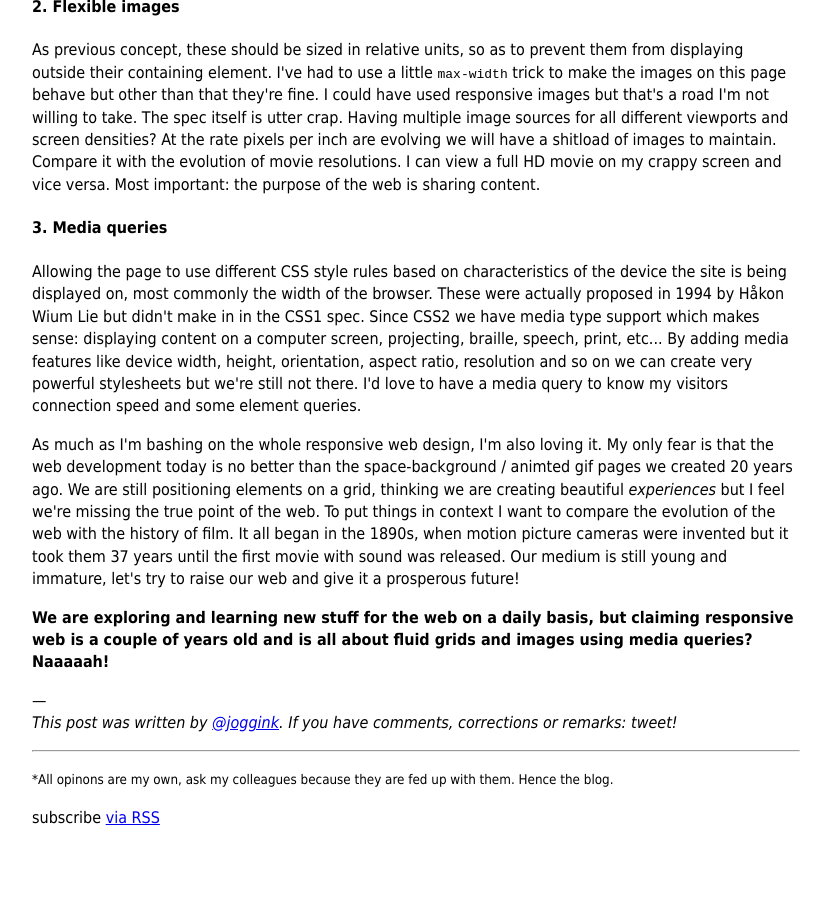
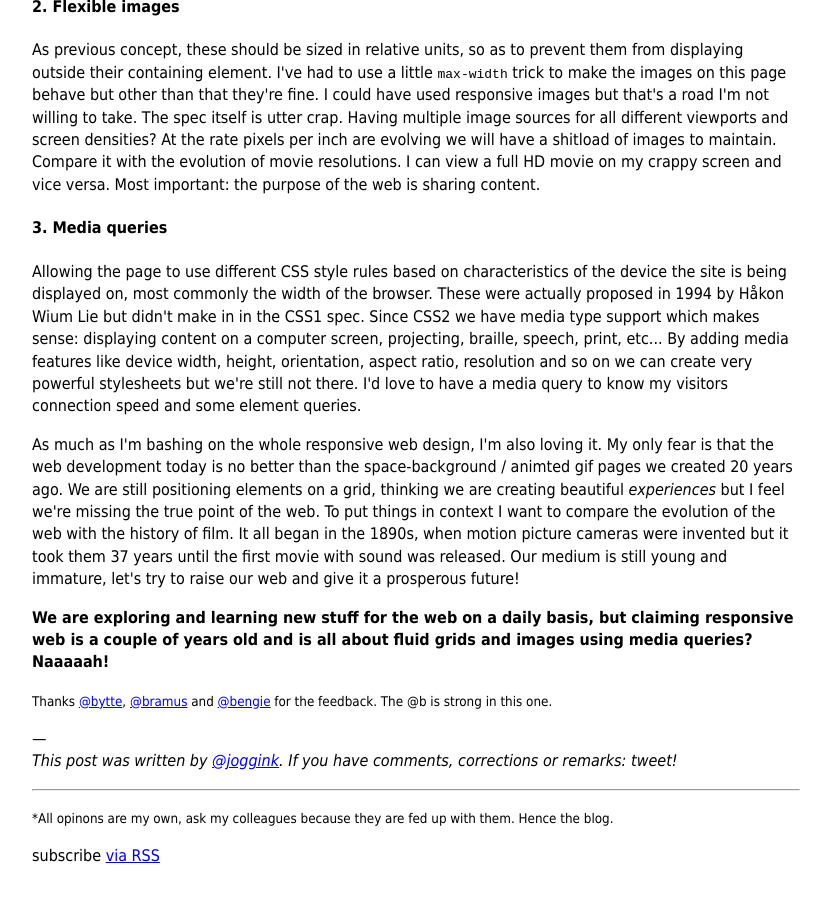
Before and after one commit to joggink/joggink.github.io, a Jekyll site: the page built from _posts/2016-06-23-responsive-web.md, in a window 1280 px wide and 900 px high, scrolled down 3251 px. Shown: the whole window, without its empty margins (224-1055 px from the left). Built offline with Jekyll 4.4.1, drawn with Linux system fonts in a browser that asks for light colours; before the commit the page ends 4112 px from its top, so only the background shows below that.

Commit message:
adding thanks

```diff
--- a/_posts/2016-06-23-responsive-web.md
+++ b/_posts/2016-06-23-responsive-web.md
@@ -77,4 +77,8 @@ disqus: false
 
 <p>As much as I'm bashing on the whole responsive web design, I'm also loving it. My only fear is that the web development today is no better than the space-background / animted gif pages we created 20 years ago. We are still positioning elements on a grid, thinking we are creating beautiful <em>experiences</em> but I feel we're missing the true point of the web. To put things in context I want to compare the evolution of the web with the history of film. It all began in the 1890s, when motion picture cameras were invented but it took them 37 years until the first movie with sound was released. Our medium is still young and immature, let's try to raise our web and give it a prosperous future!</p>
 
-<p><strong>We are exploring and learning new stuff for the web on a daily basis, but claiming responsive web is a couple of years old and is all about fluid grids and images using media queries? Naaaaah! </strong></p>
+<p><strong>We are exploring and learning new stuff for the web on a daily basis, but claiming responsive web is a couple of years old and is all about fluid grids and images using media queries? Naaaaah!</strong></p>
+
+<p>
+	<small>Thanks <a href="http://twitter.com/bytte">@bytte</a>, <a href="http://twitter.com/bramus">@bramus</a> and <a href="http://twitter.com/bengie">@bengie</a> for the feedback. The @b is strong in this one.</small>
+</p>
```
